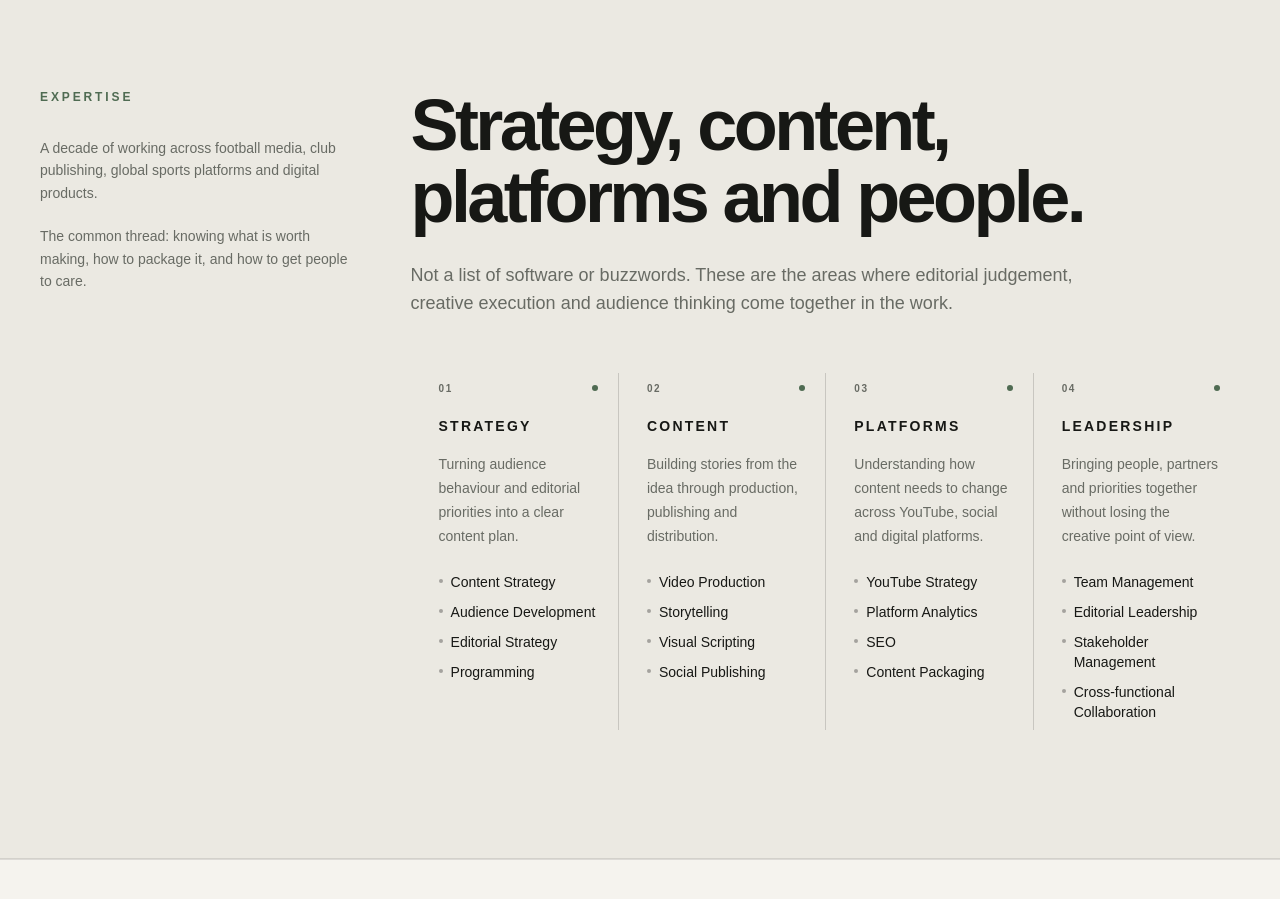
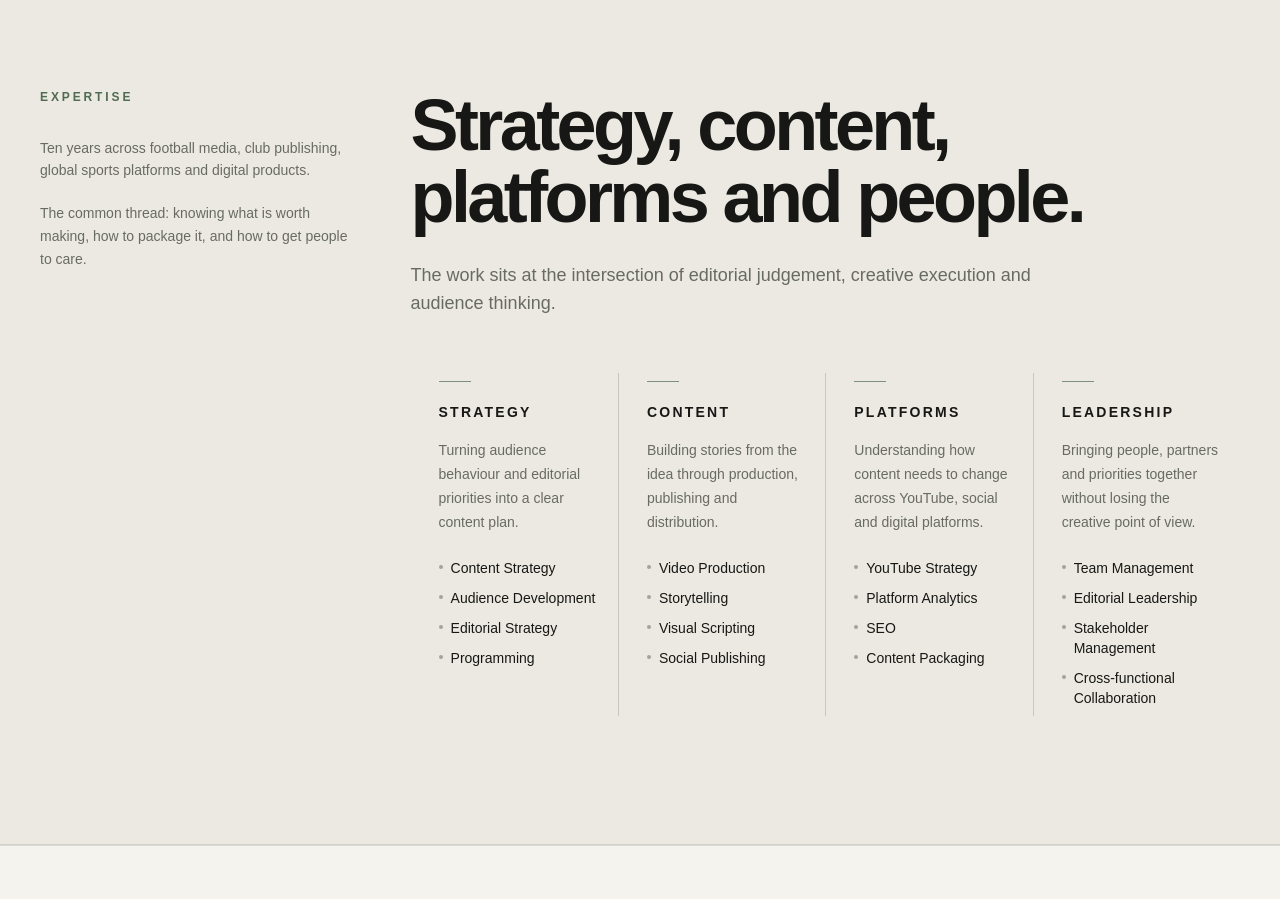
Before and after one commit to AakarshBot/aakars-portfolio-v2, a Next.js app: page / in a window 1280 px wide. Shown: the part 7260-8159 px from the top of the page. Built offline with nearby package versions, Linux system fonts and the light colour scheme.

Commit message:
Refine expertise section hierarchy

```diff
--- a/src/components/Skills.tsx
+++ b/src/components/Skills.tsx
@@ -16,7 +16,7 @@ export function Skills() {
           <div>
             <SectionLabel>Expertise</SectionLabel>
             <p className="mt-8 max-w-xs text-sm leading-relaxed text-[var(--muted)]">
-              A decade of working across football media, club publishing, global sports platforms and digital products.
+              Ten years across football media, club publishing, global sports platforms and digital products.
             </p>
             <p className="mt-5 max-w-xs text-sm leading-relaxed text-[var(--muted)]">
               The common thread: knowing what is worth making, how to package it, and how to get people to care.
@@ -28,7 +28,7 @@ export function Skills() {
               Strategy, content, platforms and people.
             </h2>
             <p className="mt-7 max-w-2xl text-base leading-7 text-[var(--muted)] md:text-lg">
-              Not a list of software or buzzwords. These are the areas where editorial judgement, creative execution and audience thinking come together in the work.
+              The work sits at the intersection of editorial judgement, creative execution and audience thinking.
             </p>
 
             <div className="mt-14 grid gap-0 md:grid-cols-2 lg:grid-cols-4">
@@ -39,12 +39,7 @@ export function Skills() {
                     index === 0 ? "lg:pl-0 lg:border-l-0" : ""
                   }`}
                 >
-                  <div className="flex items-center justify-between">
-                    <span className="text-[10px] font-semibold tracking-[0.16em] text-[var(--muted)]">
-                      0{index + 1}
-                    </span>
-                    <span className="h-1.5 w-1.5 rounded-full bg-[var(--accent)]" aria-hidden="true" />
-                  </div>
+                  <div className="h-px w-8 bg-[var(--accent)] opacity-70" aria-hidden="true" />
                   <h3 className="mt-5 text-sm font-semibold uppercase tracking-[0.16em]">{group.title}</h3>
                   <p className="mt-4 text-sm leading-6 text-[var(--muted)]">
                     {groupDescriptions[group.title]}
```
